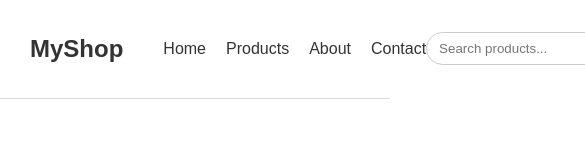
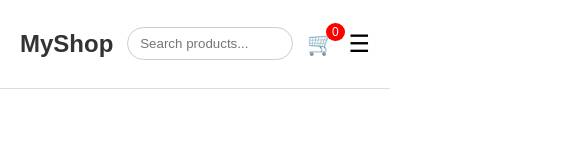
Before and after one commit to varalakshmir1114/ecommerce-frontend, a website: page index.html in a window 390 px wide. Shown: the top 160 px of the page, 585 px wide, since content can reach past the window. Drawn offline with Linux system fonts and the light colour scheme.

Commit message:
Added JS for hamburger menu toggle

```diff
--- a/scripts/app.js
+++ b/scripts/app.js
@@ -1 +1,11 @@
 console.log("E-Commerce Website Loaded");
+console.log("E-Commerce Website Loaded");
+
+// Select hamburger menu and navigation
+const hamburger = document.querySelector(".hamburger");
+const navMenu = document.querySelector(".nav");
+
+// Toggle navigation menu on hamburger click
+hamburger.addEventListener("click", () => {
+    navMenu.classList.toggle("active");
+});
--- a/styles/main.css
+++ b/styles/main.css
@@ -71,3 +71,26 @@
     font-size: 24px;
     cursor: pointer;
 }
+/* Responsive styles for mobile screens */
+@media (max-width: 768px) {
+
+    /* Hide desktop navigation */
+    .nav {
+        display: none;
+    }
+
+    /* Show hamburger menu */
+    .hamburger {
+        display: block;
+    }
+
+    /* Adjust header layout */
+    .header {
+        padding: 10px 20px;
+    }
+
+    /* Adjust search bar size */
+    .search-bar input {
+        width: 140px;
+    }
+}
```
